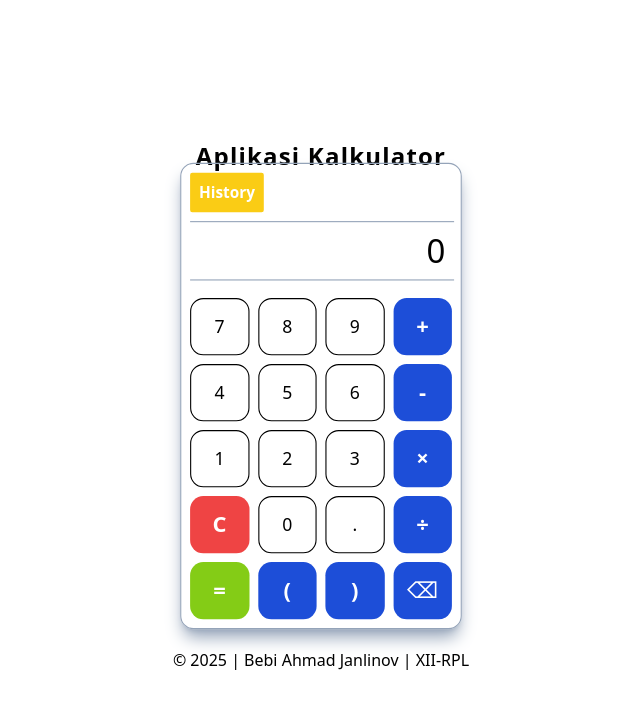
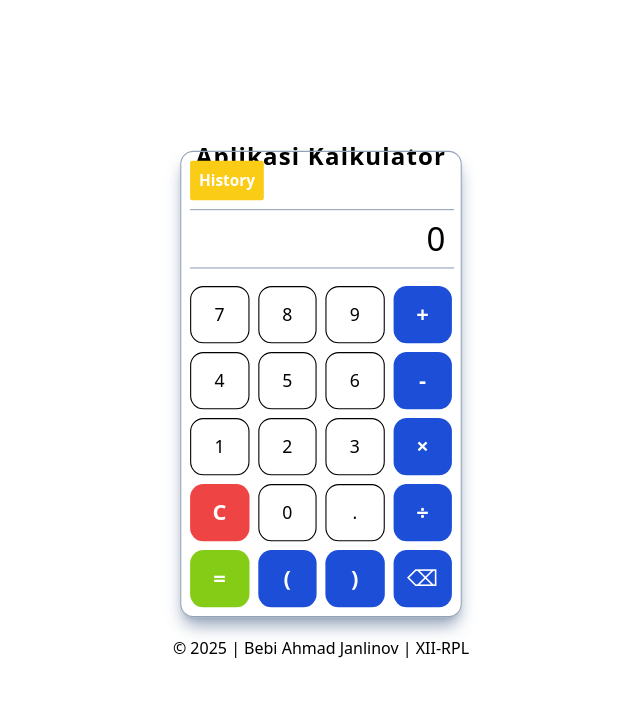
Before and after one commit to Ertridh/ukk-aplikasi-kalkulator, a website: page public/index.html in a window 1280 px wide. Shown: the whole page, without its empty margins (319-959 px from the left). Drawn offline with Linux system fonts and the light colour scheme.

Commit message:
Update index.html

```diff
--- a/public/index.html
+++ b/public/index.html
@@ -12,7 +12,7 @@
 <!-- Konten Utama -->
 <main class="min-h-screen flex justify-center items-center flex-col">
     <!-- Header -->
-    <header class="py-3 mb-24 w-full text-center">
+    <header class="pb-28 w-full text-center">
         <h1 class="font-bold text-lg sm:text-xl md:text-2xl lg:3xl tracking-wider">Aplikasi Kalkulator</h1>
     </header>
     <div class="flex lg:gap-10">
```
